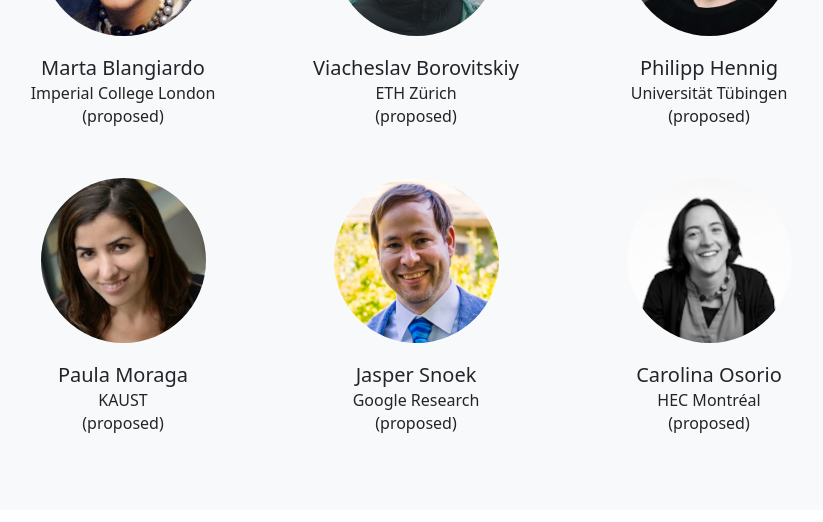
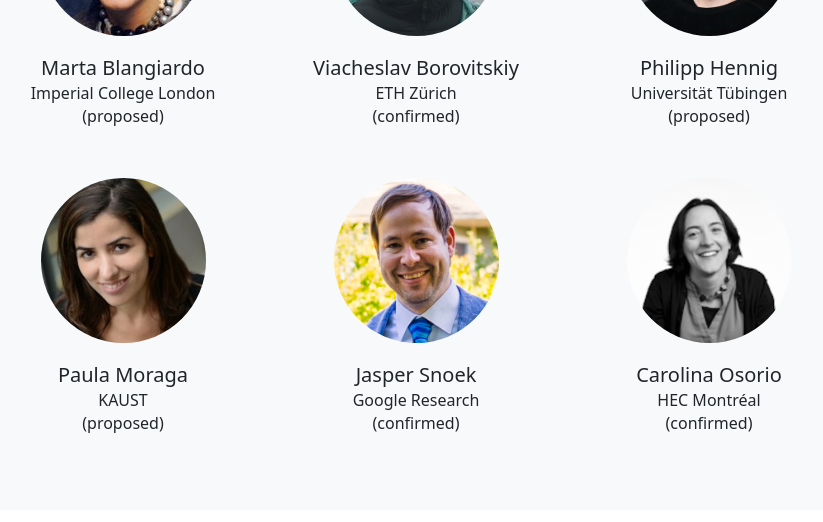
Before and after one commit to gp-seminar-series/neurips-2022, a Jekyll site: the page built from index.html, in a window 1280 px wide and 900 px high, scrolled down 667 px. Shown: the part 155-677 px from the top of the window, without its empty margins (224-1047 px from the left). Built offline with Jekyll 4.4.1, drawn with Linux system fonts in a browser that asks for light colours; nearby versions of some CDN libraries; some of the changed lines change nothing that is shown.

Commit message:
Add confirmation.

```diff
--- a/speakers.html
+++ b/speakers.html
@@ -5,7 +5,7 @@ published: false
 {% assign speakers = "Marta Blangiardo<>Viacheslav Borovitskiy<>Philipp Hennig<>Paula Moraga<>Jasper Snoek<>Carolina Osorio" | split: "<>" %}
 {% assign institutions = "Imperial College London<>ETH Zürich<>Universität Tübingen<>KAUST<>Google Research<>HEC Montréal" | split: "<>" %}
 {% assign urls = "https://www.imperial.ac.uk/people/m.blangiardo<>http://vab.im/<>https://uni-tuebingen.de/fakultaeten/mathematisch-naturwissenschaftliche-fakultaet/fachbereiche/informatik/lehrstuehle/methoden-des-maschinellen-lernens/personen/philipp-hennig/<>https://www.paulamoraga.com/<>https://research.google/people/JasperSnoek/<>https://www.carolinaosorio.net/" | split: "<>" %}
-{% assign confirmation  = "proposed<>proposed<>proposed<>proposed<>proposed<>proposed" | split: "<>" %}
+{% assign confirmation  = "proposed<>confirmed<>proposed<>proposed<>confirmed<>confirmed" | split: "<>" %}
 
 <h1 class="h2 text-center pt-3 pb-5">Speakers</h1>
 
```
